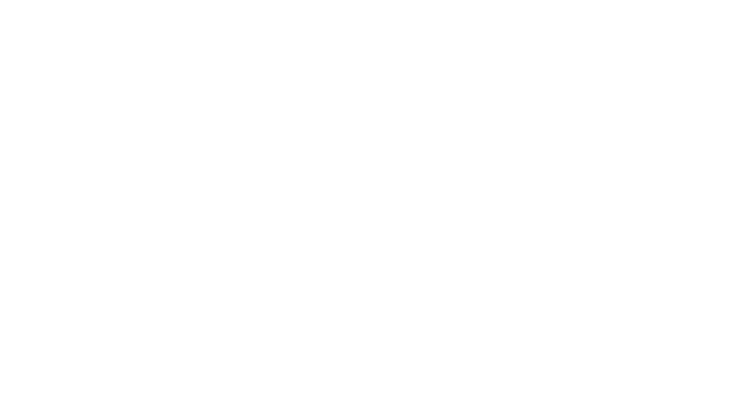
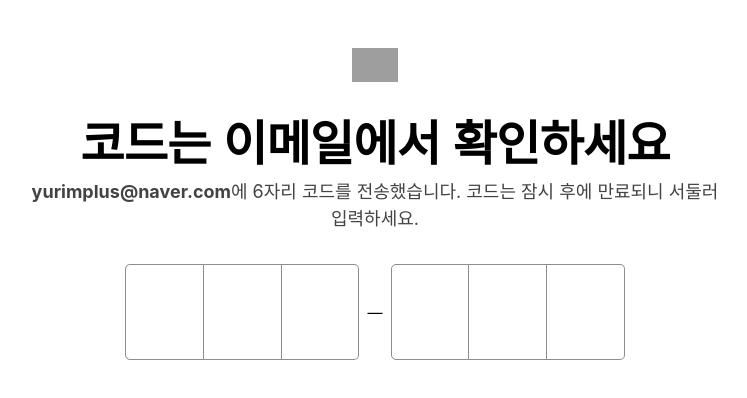
Before and after one commit to soft-rain/SlackClone, a React (Create React App) app: page /authcode in a window 1280 px wide. Shown: the top 398 px of the page, without its empty margins (265-1012 px from the left). Built offline with nearby package versions, Linux system fonts and the light colour scheme; grey boxes are pictures that could not be loaded.

Commit message:
Add & Change : 인증코드 화면

```diff
--- a/package.json
+++ b/package.json
@@ -7,6 +7,7 @@
     "@testing-library/react": "^11.2.5",
     "@testing-library/user-event": "^12.8.3",
     "axios": "^0.21.1",
+    "cors": "^2.8.5",
     "http-proxy-middleware": "^1.0.6",
     "react": "^17.0.1",
     "react-dom": "^17.0.1",
--- a/public/index.html
+++ b/public/index.html
@@ -2,21 +2,10 @@
 <html lang="en">
   <head>
     <meta charset="utf-8" />
-    <link rel="icon" href="%PUBLIC_URL%/favicon.ico" />
-    <meta name="viewport" content="width=device-width, initial-scale=1" />
-    <meta name="theme-color" content="#000000" />
-    <meta
-      name="description"
-      content="Web site created using create-react-app"
-    />
-    <link rel="apple-touch-icon" href="%PUBLIC_URL%/logo192.png" />
-
-    <link rel="manifest" href="%PUBLIC_URL%/manifest.json" />
 
     <title>SlackCloning</title>
   </head>
   <body>
-    <noscript>You need to enable JavaScript to run this app.</noscript>
     <div id="root"></div>
 
   </body>
--- a/src/App.js
+++ b/src/App.js
@@ -2,6 +2,7 @@
 import { BrowserRouter as Router, Switch, Route } from "react-router-dom";
 
 import LandingPage from "./components/views/LandingPage/LandingPage";
+import AuthCode from "./components/views/LoginPage/AuthCode";
 import LoginPage from "./components/views/LoginPage/LoginPage";
 import RegisterPage from "./components/views/RegisterPage/RegisterPage";
 import Auth from "./hoc/auth";
@@ -31,6 +32,8 @@
           <Route exact path="/" component={Auth(LandingPage, null)} />
           <Route exact path="/login" component={Auth(LoginPage, false)} />
           <Route exact path="/register" component={Auth(RegisterPage, false)} />
+          <Route exact path="/authcode" component={AuthCode} />
+
           {/* exact이 붙어있으면 주어진 경로와 정확히 맞아 떨어져야만 설정한 컴포넌트를 보여준다. */}
         </Switch>
       </div>
--- a/src/_actions/user_action.js
+++ b/src/_actions/user_action.js
@@ -2,6 +2,7 @@
 import { LOGIN_USER, REGISTER_USER, AUTH_USER } from "./types";
 
 export function loginUser(dataTosubmit) {
+  console.log("data to submit: ", { dataTosubmit });
   const request = axios
     .post("/api/login", dataTosubmit)
     .then((response) => response.data);
@@ -26,7 +27,6 @@
 
 export function auth() {
   const request = axios.get("/api/auth").then((response) => response.data);
-
   return {
     type: AUTH_USER,
     payload: request,
@@ -40,6 +40,8 @@
       dataTosubmit
     )
     .then((response) => response.data);
+  console.log("Request ", request);
+
   return {
     type: LOGIN_USER,
     payload: request,
--- /dev/null
+++ b/src/components/views/LoginPage/AuthCode.css
@@ -0,0 +1,176 @@
+header {
+  padding: 48px 0 40px;
+  width: 100%;
+  display: grid;
+  align-items: center;
+  grid-template-columns: repeat(3, 1fr);
+}
+/* section {
+  margin: auto;
+  display: block;
+} */
+img {
+  height: 34px;
+  margin: auto;
+  display: block;
+  margin: auto;
+}
+.content {
+  display: block;
+  flex-grow: 1;
+  flex-direction: column;
+  flex-shrink: 0;
+  width: 100%;
+  text-align: center;
+  max-width: 800px;
+  box-sizing: inherit;
+  margin: auto;
+}
+.headerText {
+  font-family: Slack-Larsseit, Helvetica Neue, Helvetica, Segoe UI, Tahoma,
+    Arial, sans-serif;
+  font-weight: 700;
+  font-size: 48px;
+  line-height: 46px;
+  max-width: 700px;
+  text-align: center;
+  letter-spacing: -0.75px;
+  margin-bottom: 10px;
+  padding-bottom: 10px;
+  margin: 0 auto;
+  display: block;
+}
+
+.subText {
+  font-size: 18px;
+  line-height: 27px;
+  padding-bottom: 32px;
+  margin-top: 10px;
+  color: #454245;
+  max-width: 700px;
+  text-align: center;
+  display: block;
+  margin: auto;
+}
+
+.confirmation_code {
+  display: flex;
+  flex-direction: column;
+  align-items: center;
+}
+form {
+  display: block;
+  margin-top: 0em;
+}
+.confirmation_code_input_cont {
+  width: 100%;
+  max-width: 500px;
+  display: inline-flex;
+}
+.confirmation_code_input_cont_fieldset {
+  margin: 0;
+  padding: 0;
+  border: none;
+}
+fieldset {
+  display: block;
+  margin-inline-start: 2px;
+  margin-inline-end: 2px;
+  padding-block-start: 0.35em;
+  padding-inline-start: 0.75em;
+  padding-inline-end: 0.75em;
+  padding-block-end: 0.625em;
+  min-inline-size: min-content;
+  border-width: 2px;
+  border-style: groove;
+  border-color: threedface;
+  border-image: initial;
+}
+.offscreen {
+  position: absolute;
+  overflow: hidden;
+  clip: rect(0 0 0 0);
+  height: 1px;
+  width: 1px;
+  margin: -1px;
+  padding: 0;
+  border: 0;
+  user-select: none;
+}
+.display_flex_align_items {
+  display: flex;
+  align-items: center;
+  margin-bottom: 8px;
+}
+.display_flex {
+  display: flex;
+}
+.split_input_item {
+  --saf-0: rgba(var(--sk_foreground_max, 29, 28, 29), 0.7);
+  border: 1px solid var(--saf-0);
+  border-color: rgba(var(--sk_foreground_high, 29, 28, 29), 0.5);
+}
+.split_input_item input {
+  color: rgba(var(--sk_primary_foreground, 29, 28, 29), 1);
+  height: 92px;
+  width: 100%;
+  font-size: 50px;
+  line-height: 56px;
+  text-align: center;
+  border: none;
+  background: none;
+  box-shadow: none;
+  padding-left: 0;
+}
+.split_input_item:first-child {
+  border-top-left-radius: 5px;
+  border-bottom-left-radius: 5px;
+}
+
+.split_input_item:not(:first-child) {
+  border-left: none;
+}
+.split_input_item:last-child {
+  border-top-right-radius: 5px;
+  border-bottom-right-radius: 5px;
+}
+.confirmation_code_dash {
+  font-weight: 400;
+  font-size: 15px;
+  vertical-align: middle;
+  margin: 8px;
+}
+.checkerbox {
+  display: block;
+}
+.confirm_checker {
+  display: block;
+  margin-top: 15px;
+  font-size: 13px;
+  font-weight: 400;
+  line-height: 1.38463;
+  text-align: left;
+  color: rgba(var(--sk_primary_foreground, 29, 28, 29), 1);
+}
+.alert_message-box {
+  display: flex;
+}
+p {
+  margin-bottom: 16px;
+}
+i {
+  font-style: italic;
+}
+.alert_icon {
+  width: 20px;
+  height: auto;
+  font-size: inherit;
+  font-family: inherit;
+  line-height: inherit;
+  position: relative;
+  display: inline-flex;
+  width: 20px;
+  height: 20px;
+  align-items: center;
+  justify-content: center;
+}
--- /dev/null
+++ b/src/components/views/LoginPage/AuthCode.js
@@ -0,0 +1,113 @@
+import React, { Component } from "react";
+import "./AuthCode.css";
+
+class AuthCode extends React.Component {
+  render() {
+    return (
+      <section>
+        <header>
+          <div className="left-col"></div>
+          <div className="slacklogo">
+            <img
+              src="https://a.slack-edge.com/bv1-9/slack_logo-ebd02d1.svg"
+              alt="Slack"
+            ></img>
+            <div className="right-col"></div>
+          </div>
+        </header>
+        <div className="content">
+          <h1 className="headerText">코드는 이메일에서 확인하세요</h1>
+          <div className="subText">
+            <strong>yurimplus@naver.com</strong>에 6자리 코드를 전송했습니다.
+            코드는 잠시 후에 만료되니 서둘러 입력하세요.
+          </div>
+        </div>
+        <form class="confirmation_code">
+          <div className="confirmation_code_input_cont">
+            <fieldset class="confirmation_code_input_cont_fieldset">
+              <legend className="offscreen">6자 확인 코드</legend>
+              <div
+                className="display_flex_align_items"
+                data-qa="confirmation_code_input"
+                data-state=""
+              >
+                <div className="display_flex">
+                  <div class="split_input_item">
+                    <input
+                      type="text"
+                      maxLength="1"
+                      aria-label="6의 숫자 1"
+                      aria-disabled="false"
+                      value=""
+                    ></input>
+                  </div>
+                  <div class="split_input_item">
+                    <input
+                      type="text"
+                      maxLength="1"
+                      aria-label="6의 숫자 2"
+                      aria-disabled="false"
+                      value=""
+                    ></input>
+                  </div>
+                  <div class="split_input_item">
+                    <input
+                      type="text"
+                      maxLength="1"
+                      aria-label="6의 숫자 3"
+                      aria-disabled="false"
+                      value=""
+                    ></input>
+                  </div>
+                </div>
+                <div class="confirmation_code_dash">—</div>
+                <div className="display_flex">
+                  <div class="split_input_item">
+                    <input
+                      type="text"
+                      maxLength="1"
+                      aria-label="6의 숫자 4"
+                      aria-disabled="false"
+                      value=""
+                    ></input>
+                  </div>
+                  <div class="split_input_item">
+                    <input
+                      type="text"
+                      maxLength="1"
+                      aria-label="6의 숫자 5"
+                      aria-disabled="false"
+                      value=""
+                    ></input>
+                  </div>
+                  <div class="split_input_item">
+                    <input
+                      type="text"
+                      maxLength="1"
+                      aria-label="6의 숫자 6"
+                      aria-disabled="false"
+                      value=""
+                    ></input>
+                  </div>
+                </div>
+              </div>
+            </fieldset>
+            <br></br>
+            {/* <div className="checkerbox">
+              <div className="confirm_checker" data-state="">
+                <p className="alert_message_box">
+                  <i className="alert_icon"></i>
+                  <span className="alert_msg">
+                    그 코드는 유효하지 않습니다. 다시 시도해보세요!
+                  </span>
+                </p>
+              </div>
+            </div> */}
+          </div>
+        </form>
+      </section>
+    );
+  }
+}
+
+export default AuthCode;
--- a/src/components/views/LoginPage/Login.js
+++ b/src/components/views/LoginPage/Login.js
@@ -1,6 +1,8 @@
 import React from "react";
 import "./Login.css";
+// import GoogleButton from "./GoogleButton.js";
 import Login2 from "./Login2.js";
+import LoginPage from "./LoginPage";
 
 class Login extends React.Component {
   render() {
@@ -34,7 +36,10 @@
         <br></br>
         <div className="hr-sect">또는</div>
         <br></br>
-        <input
+
+        <LoginPage />
+
+        {/* <input
           className="emailinput"
           placeholder="name@work-email.com"
           type="text"
@@ -42,7 +47,7 @@
         <br></br>
         <button type="button" className="loginbutton">
           이메일로 로그인
-        </button>
+        </button> */}
         <div className="log-subtext">
           비밀번호 없이 로그인할 수 있도록 매직 코드를 이메일로 보내드립니다.
           아니면 수동으로 로그인하셔도 됩니다.
--- a/src/components/views/MainPage/MainPage.js
+++ b/src/components/views/MainPage/MainPage.js
@@ -1,6 +1,10 @@
 import React, { useEffect } from "react";
 import axios from "axios";
 import { withRouter } from "react-router-dom";
+import Login from "../LoginPage/Login";
+import GoogleButton from "../LoginPage/GoogleButton";
+import LoginPage from "../LoginPage/LoginPage";
+import { bindActionCreators } from "redux";
 
 function MainPage(props) {
   useEffect(() => {
--- a/src/setupProxy.js
+++ b/src/setupProxy.js
@@ -4,7 +4,7 @@
   app.use(
     "/api",
     createProxyMiddleware({
-      target: "http://localhost:3000",
+      target: "https://slack-clone-0.herokuapp.com",
       changeOrigin: true,
     })
   );
```
Also changed, not shown: src/components/views/LoginPage/Login2.js (+3 -11 lines), src/components/views/LoginPage/LoginPage.js (+28 -43 lines), src/index.html (line endings or trailing spaces), 1 other file (tests, documents, lock files or other folders).
